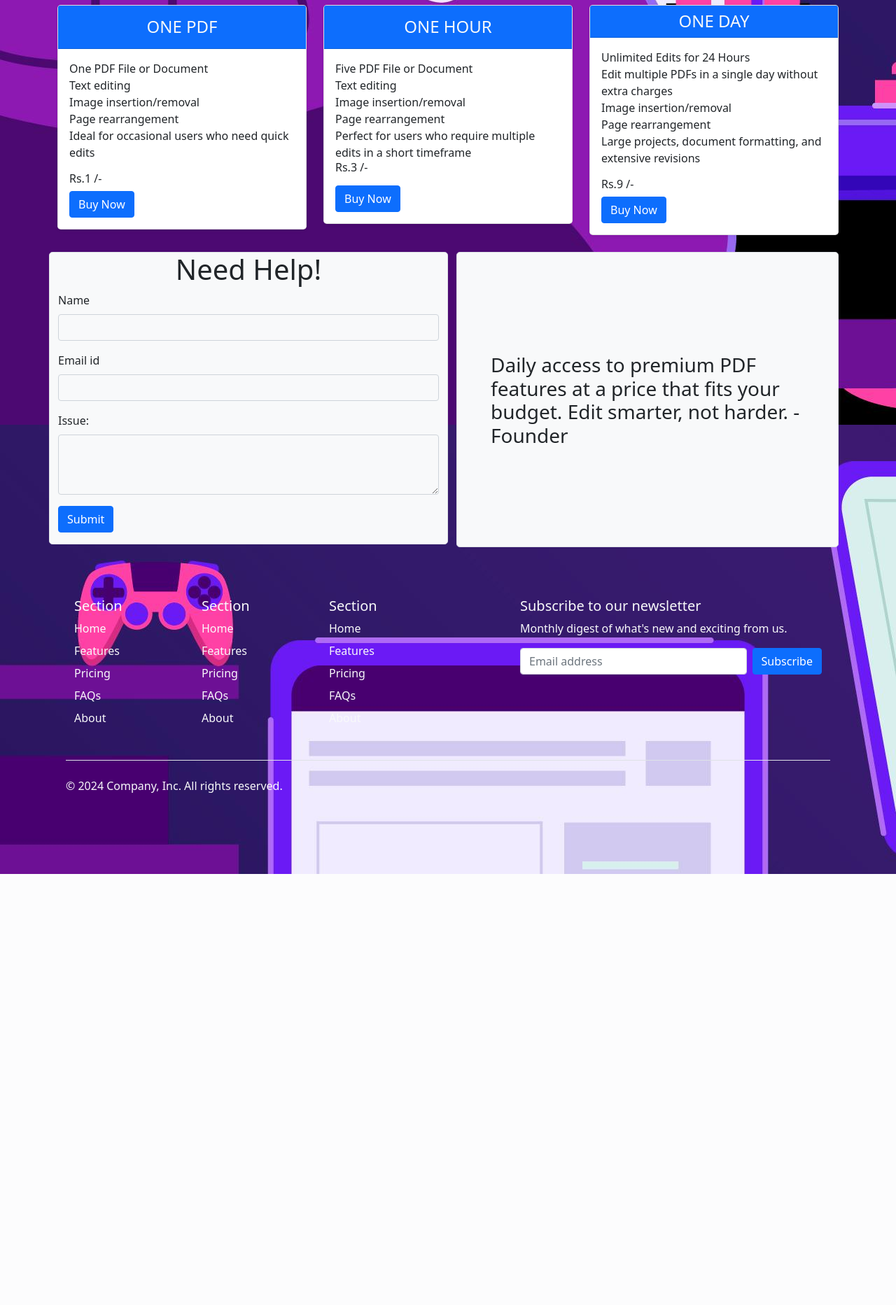
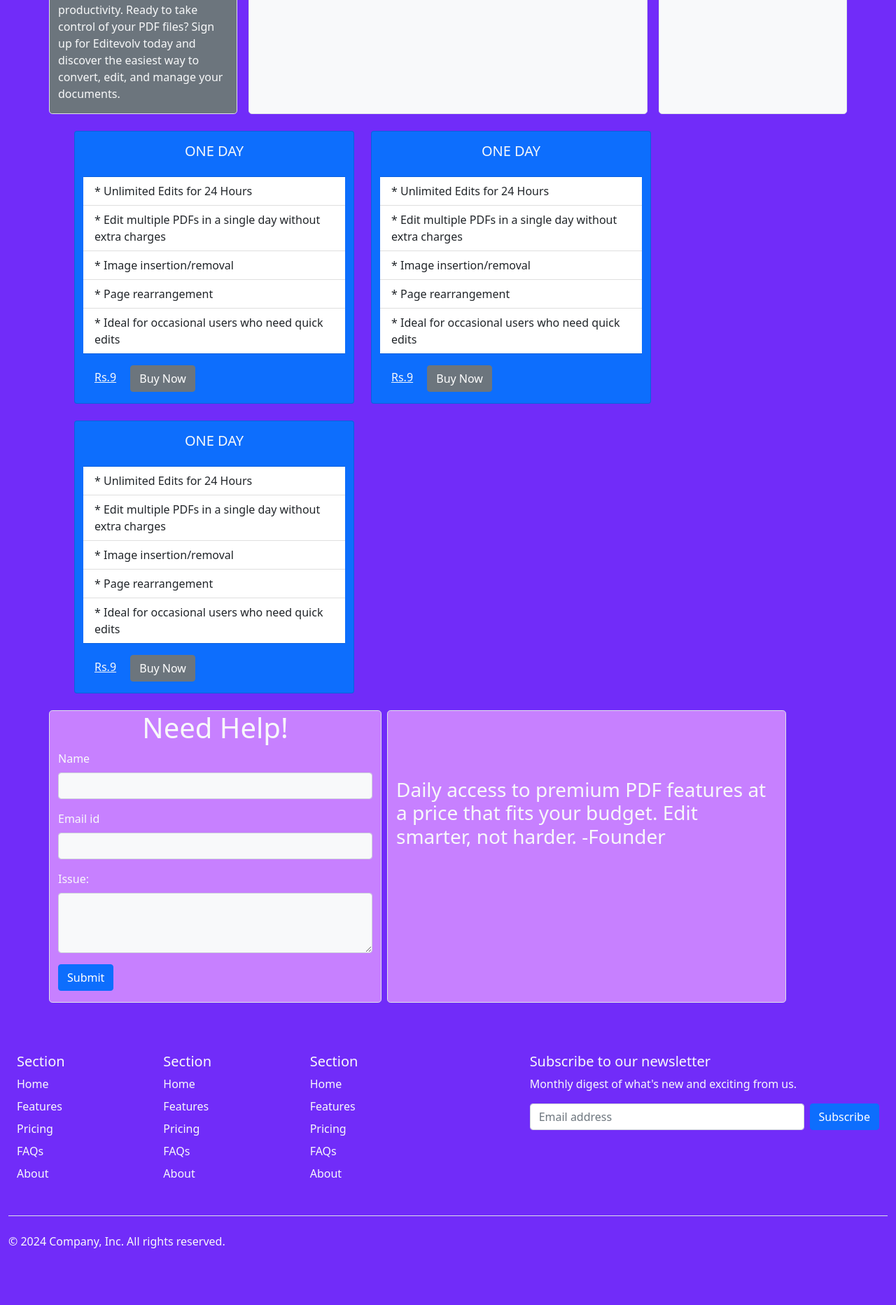
Before and after one commit to Devwashim/tempale, a Django app: page /newhome/ in a window 1280 px wide. Shown: the part 1393-3258 px from the top of the page at 70% size. Before the commit the page ends 2642 px from the top, so only its background shows below. Run offline with Django 5.2, Linux system fonts and the light colour scheme.

Commit message:
today i new change

```diff
--- a/templates/base2.html
+++ b/templates/base2.html
@@ -14,20 +14,20 @@
   </head>
   {% load static %}
 
-  <body style="background-image: url('{% static "5249851.jpg" %}')">
+  <body style="background-color:rgb(113 44 249);">
 
-    {% comment %} start nav {% endcomment %}
-<nav class="navbar navbar-expand-lg navbar-dark bg-dark"  style="background-image: url('{% static "5794854.jpg" %}')"  aria-label="Eighth navbar example">
+    {% comment %} start nav style="background-image: url('{% static "5794854.jpg" %}') {% endcomment %}
+<nav class="navbar navbar-expand-lg navbar-secondary bg-#4119936b"   aria-label="Eighth navbar example">
     <div class="container-fluid" height="">
-      <a class="navbar-brand"  href=""> <img src="{% static 'edit.png' %}" alt="Logo" class="logo"   height="80px"></a>
+      <a class="navbar-brand"  href=""> <img src="{% static 'edit.png' %}" alt="Logo" class="logo"   height="50px"></a>
       <button class="navbar-toggler" type="button" data-bs-toggle="collapse" data-bs-target="#navbarsExample07" aria-controls="navbarsExample07" aria-expanded="false" aria-label="Toggle navigation">
-        <span class="navbar-toggler-icon"></span>
+        <span class="navbar-toggler-icon text-light"></span>
       </button>
       <div class="collapse navbar-collapse" id="navbarsExample07">
         <ul class="navbar-nav mx-auto">
         {% comment %} <ul class="navbar-nav me-auto mb-2 mb-lg-0"> {% endcomment %}
           <li class="nav-item">
-            <a class="nav-link active" aria-current="page" href="#">Home</a>
+            <a class="nav-link active text-light" aria-current="page" href="#">Home</a>
           </li>
           <li class="nav-item dropdown">
             <a class="nav-link dropdown-toggle text-light" href="#" id="dropdown07" data-bs-toggle="dropdown" aria-expanded="true">All Tools</a>
@@ -53,7 +53,7 @@
               </li>
 
               <li><a class="dropdown-item " href="#" aria-current="true">Edit PDF</a>
-                <ul class="menu2 p-0" style="list-style:none;">
+                <ul class="menu2 p-0 " style="list-style:none;">
                   <li><a class="dropdown-item " href="#" aria-current="true"><i class="bi bi-file-earmark-pdf-fill"></i>Rotate PDF</a></li>
                   <li><a class="dropdown-item " href="#" aria-current="true"><i class="bi bi-file-earmark-fill"></i>Add page numbers</a></li>
                   <li><a class="dropdown-item " href="#" aria-current="true">Add watermark</a></li>
@@ -120,16 +120,16 @@
 
   .dropdown-menu li a{
 
-    color:gray;
     padding: .5em 1em;
   }
 
-  {% comment %} .dropdown-menu ul:first-child li{
+
+  .dropdown-menu ul:first-child li{
 
     font-weight:bold;
     font-size:1.2em;
     color:#000;
-  }   {% endcomment %}
+  }
 
 
 </style>
@@ -163,7 +163,7 @@
               </ul>
             </div>
 
-            <div class="col-6 col-md-2 mb-3 text-light">
+            <div class="col-5 col-md-2 mb-3  text-light">
               <h5>Section</h5>
               <ul class="nav flex-column">
                 <li class="nav-item mb-2"><a href="#" class="nav-link p-0 text-light">Home</a></li>
--- a/templates/newhome.html
+++ b/templates/newhome.html
@@ -10,12 +10,12 @@
     <div class="row" ><!--row start-->
       <div class="col-12" > <!--col start-->
 
-        <div class="pricing-header col-8 md p-2 pb-md-2 mx-auto text-center bg-dark text-light rounded-3 mt-2">
+        <div class="pricing-header col-8 md p-2 pb-md-2 mx-auto text-center bg-primary text-light rounded-3 mt-2 mb-2">
           <h4 class="col">Edit your PDFs with ease, precision, and flexibility. Your documents, your way.</h4>
         </div>
         </div>
 <br>
-        <div class="row">
+        <div class="row mx-auto">
           <div class="container text-center custom-container">
 
         <div id="carouselExampleCaptions" class="carousel slide" data-bs-ride="carousel">
@@ -26,7 +26,16 @@
           </div>
           <div class="carousel-inner">
             <div class="carousel-item active">
-              <img src="{% static "ttt1.png" %}" class="d-block w-100" alt="...">
+              <img src="{% static "2222.png" %}" class="d-block w-100 rounded-3" alt="...">
+              <div class="carousel-caption text-light d-none d-md-block  p-5">
+                <h2>Why Choose Editevolv?</h2>
+                 <p> <h4>User-Friendly Interface</h4></p>
+                <p><h4>Affordable Price Plan</h4></p>
+                <p><h4>Advanced Editing Features</h4></p>
+              </div>
+            </div>
+            <div class="carousel-item">
+              <img src="{% static "2222.png" %}"class="d-block w-100 rounded-3" alt="...">
               <div class="carousel-caption d-none d-md-block mb-5 p-5">
                 <h2>Why Choose Editevolv?</h2>
                 <p> <h4>User-Friendly Interface</h4></p>
@@ -35,16 +44,7 @@
               </div>
             </div>
             <div class="carousel-item">
-              <img src="{% static "ttt1.png" %}"class="d-block w-100" alt="...">
-              <div class="carousel-caption d-none d-md-block mb-5 p-5">
-                <h2>Why Choose Editevolv?</h2>
-                <p> <h4>User-Friendly Interface</h4></p>
-               <p><h4>Affordable Price Plan</h4></p>
-               <p><h4>Advanced Editing Features</h4></p>
-              </div>
-            </div>
-            <div class="carousel-item">
-              <img src="{% static "ttt1.png" %}" class="d-block w-100" alt="...">
+              <img src="{% static "55.jpg" %}" class="d-block w-100 rounded-3" alt="...">
               <div class="carousel-caption d-none d-md-block mb-5 p-5">
                 <h2>Why Choose Editevolv?</h2>
                 <p> <h4>User-Friendly Interface</h4></p>
@@ -87,7 +87,7 @@
 
 <br>
    <div class="container " id="featured-3"><!--container start-->
-    <div class="row row-cols "><!--row start-->
+    <div class="row row-cols gap-3"><!--row start-->
           <div class="feature col bg-secondary text-light border rounded-3 gap-3">
             <h2>Your Ultimate PDF File Converter Solution:</h2>
             <p>In today’s fast-paced digital world, efficiency,
@@ -166,7 +166,7 @@
 
             <div class="feature col-lg bg-light border rounded-3 ">
             <div class="row align-items-center">
-              <img  src="{% static 'about2.jpg' %}" class="img-fluid" width="100%"  style="height: 55vh" alt="...">
+              <img  src="{% static '' %}" class="img-fluid" width="100%"  style="height: 55vh" alt="...">
               </div>
             </div>
   </div> <!--row end-->
@@ -174,85 +174,78 @@
 </div><!--container end-->
 
 <br>
-<br>
+<div class="container">
+  <div class="row row-cols row-cols-md-3 mx-4 gap-4">
 
-<div class="container">
-    <div class="row row-cols-1 row-cols-md-3">
-      <div class="col-md-4 mb-1">
-        <div class="card  rounded-3 shadow-sm rounded-5">
-          <div class="card-header py-3 text-light bg-primary">
-            <h4 class="my-0 fw-normal text-center">ONE PDF</h4>
+<div class="card bg-primary" style="width: 25rem;">
+  <div class="card-body  bg-primary rounded-3">
+    <h5 class="card-title text-center text-light">ONE DAY</h5>
   </div>
+  <ul class="list-group list-group-flush">
+    <li class="list-group-item"> * Unlimited Edits for 24 Hours</li>
+    <li class="list-group-item"> * Edit multiple PDFs in a single day without extra charges</li>
+    <li class="list-group-item">* Image insertion/removal</li>
+    <li class="list-group-item">* Page rearrangement</li>
+    <li class="list-group-item">* Ideal for occasional users who need quick edits</li>
+  </ul>
+  <div class="card-body ">
 
-          <div class="card-body ">
-            <ul class="list-unstyled text-left">
-              <li class="text-left">One PDF File or Document</li>
-              <li>Text editing</li>
-              <li>Image insertion/removal</li>
-              <li>Page rearrangement</li>
-              <li>Ideal for occasional users who need quick edits</li>
-
-            </ul>
-            <h6 class="card-title pricing-card-title">Rs.1 /-<small class="text-body-secondary fw-light"></small></h6>
-
-            <button type="button" class="btn  btn-primary">Buy Now</button>
-          </div>
-        </div><!--col end-->
-      </div><!--row end-->
-
-      <div class="col-md-4 mb-1">
-        <div class="card rounded-3 shadow-sm">
-          <div class="card-header py-3  text-light bg-primary">
-            <h4 class="my-0 fw-normal text-center">ONE HOUR</h4>
-             </div>
-           <div class="card-body">
-            <ul class="list-unstyled  text-left">
-
-              <li>Five PDF File or Document</li>
-              <li>Text editing</li>
-              <li>Image insertion/removal</li>
-              <li>Page rearrangement</li>
-              <li>Perfect for users who require multiple edits in a short timeframe</li>
-              <h6 class="card-title pricing-card-title">Rs.3 /-<small class="text-body-secondary fw-light"></small></h6>
-
-            </ul>
-            <button type="button" class=" btn btn-primary">Buy Now</button>
-          </div>
+    <a href="#" class="card-link text-light" >Rs.9</a>
+   <button href="#" class="card-link btn btn-secondary">Buy Now</button>
   </div>
 </div>
 
-      <div class="col-md-4">
-        <div class="card rounded-3 shadow-sm">
-          <div class="card-header  text-light bg-primary">
-            <h4 class="my-0 fw-normal text-center ">ONE DAY</h4>
+<div class="card  bg-primary" style="width: 25rem;">
+  <div class="card-body bg-primary">
+    <h5 class="card-title text-center text-light">ONE DAY</h5>
   </div>
-          <div class="card-body">
-            <ul class="list-unstyled ">
-              <li>Unlimited Edits for 24 Hours</li>
-              <li>Edit multiple PDFs in a single day without extra charges</li>
-              <li>Image insertion/removal</li>
-              <li>Page rearrangement</li>
-              <li>Large projects, document formatting, and extensive revisions</li>
+  <ul class="list-group list-group-flush">
+    <li class="list-group-item"> * Unlimited Edits for 24 Hours</li>
+    <li class="list-group-item"> * Edit multiple PDFs in a single day without extra charges</li>
+    <li class="list-group-item">* Image insertion/removal</li>
+    <li class="list-group-item">* Page rearrangement</li>
+    <li class="list-group-item">* Ideal for occasional users who need quick edits</li>
   </ul>
-            <h6 class="card-title pricing-card-title">Rs.9 /-<small class="text-body-secondary fw-light"></small></h6>
+  <div class="card-body ">
 
-            <button type="button" class=" btn btn-primary">Buy Now</button>
+    <a href="#" class="card-link text-light" >Rs.9</a>
+   <button href="#" class="card-link btn btn-secondary">Buy Now</button>
   </div>
+</div>
+
+<div class="card bg-primary" style="width: 25rem;">
+  <div class="card-body bg-primary">
+    <h5 class="card-title text-center text-light">ONE DAY</h5>
+  </div>
+  <ul class="list-group list-group-flush">
+    <li class="list-group-item"> * Unlimited Edits for 24 Hours</li>
+    <li class="list-group-item"> * Edit multiple PDFs in a single day without extra charges</li>
+    <li class="list-group-item">* Image insertion/removal</li>
+    <li class="list-group-item">* Page rearrangement</li>
+    <li class="list-group-item">* Ideal for occasional users who need quick edits</li>
+  </ul>
+  <div class="card-body ">
+
+    <a href="#" class="card-link text-light" >Rs.9</a>
+   <button href="#" class="card-link btn btn-secondary">Buy Now</button>
   </div>
 </div>
 
 </div>
 </div>
+
+</div>
 </div>
 <br>
 
-  <div class="container">
-    <div class="row">
 
-      <div class="col-md-6 bg-light border rounded-3 mb-1">
+  <div class="container ">
+  <div class="row gap-2 ">
+
+       <div class="col-md-5  border rounded-3 text-light" style="background-color:#C780FF;">
           <h1 class="text-center">Need Help!</h1>
             {% comment %} <div class="h-100 p-5 text-white bg-dark rounded-3"> {% endcomment %}
-          <div class="mb-3 ">
+          <div class="mb-3  ">
             <label for="exampleFormControlInput1" class="form-label">Name</label>
             <input type="text" class="form-control bg-light" id="exampleFormControlInput1" placeholder="">
           </div>
@@ -273,9 +266,10 @@
 
         </div>
 
-      <div class="col-md-6">
-        <div class="cols h-100 p-5 bg-light border rounded-3" >
+       <div class="col-md-6  border rounded-3  text-light" style="background-color:#C780FF;">
+        {% comment %} <div class="cols h-100 p-5 bg-light border rounded-3" > {% endcomment %}
           <h3 class="col mt-5 py-5">Daily access to premium PDF features at a price that fits your budget. Edit smarter, not harder. -Founder</h3>
+        {% comment %} </div> {% endcomment %}
        </div>
     </div>
   </div>
```
Also changed, not shown: templates/base.html (+0 -45 lines), static/122.jpg (added), static/2222.png (added), static/55.jpg (added), static/edit11.png, static/edit12.png, static/mmmm.png (added). Lines whose indentation alone changed are shown as unchanged.
